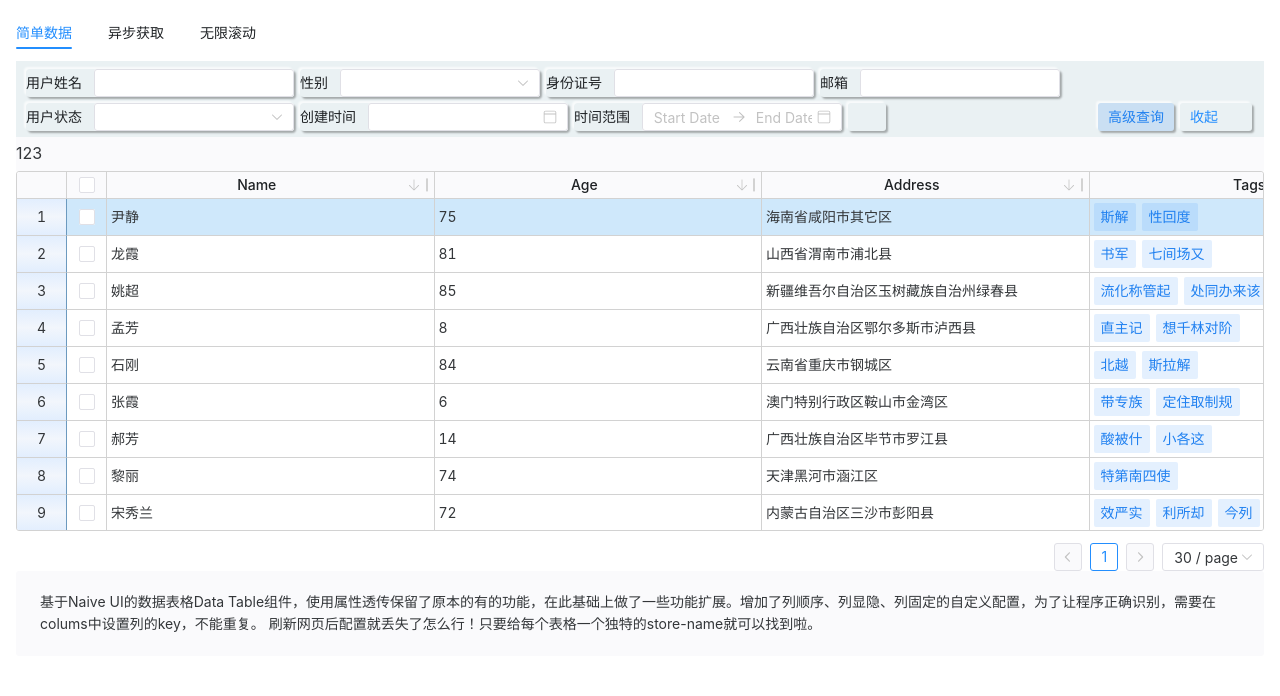
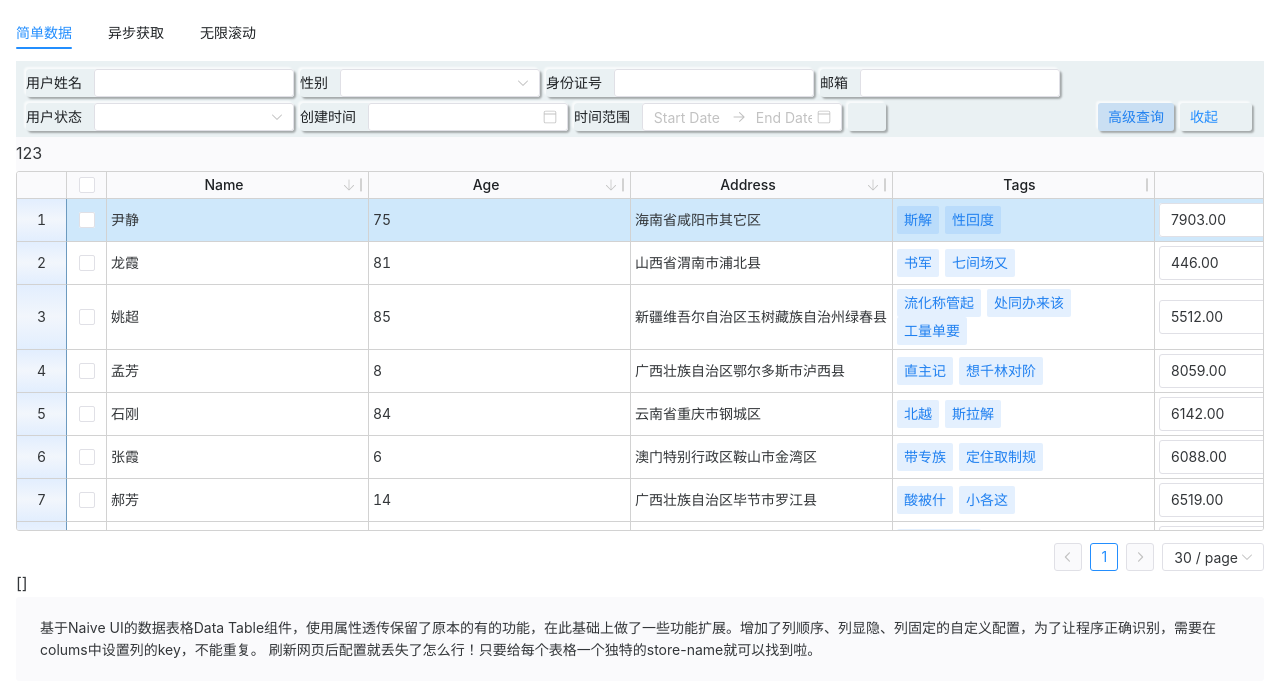
Before and after one commit to YXZT/dx-table, a Vue app: page / in a window 1280 px wide. Shown: the top 696 px of the page. Built offline with nearby package versions, Linux system fonts and the light colour scheme; some icons are missing.

Commit message:
插槽测试

```diff
--- a/v2/components/Example.vue
+++ b/v2/components/Example.vue
@@ -2,10 +2,20 @@
   <div>
     <n-tabs v-model:value="type">
       <n-tab-pane :name="1" tab="简单数据">
-        <table-search :searchData="searchData" :search-columns="searchColumns" :tableRef="table1" :more-search="showMoreSearch"></table-search>
+        <table-search :searchData="searchData" :search-columns="searchColumns" :tableRef="table1"
+          :more-search="showMoreSearch"></table-search>
         <DxTable :columns="columns" :data="data" virtual-scroll storeName="test_table1" flex-height
           :style="{ height: `400px` }" :scroll-x="1400" row-key="key1" v-model:checked-row-keys="checkedRowKeys"
-          v-model:checkedRows="checkedRows" ref="table1"></DxTable>
+          v-model:checkedRows="checkedRows" ref="table1">
+          <template #num="{ row }">
+            <n-input-number
+              :value="row.num"
+              clearable
+              :precision="2"
+            />
+          </template>
+        </DxTable>
+        {{ checkedRows }}
         <n-card embedded :bordered="false">
           基于Naive UI的数据表格Data
           Table组件，使用属性透传保留了原本的有的功能，在此基础上做了一些功能扩展。增加了列顺序、列显隐、列固定的自定义配置，为了让程序正确识别，需要在colums中设置列的key，不能重复。
@@ -21,7 +31,8 @@
       </n-tab-pane>
       <n-tab-pane :name="4" tab="无限滚动">
         <dx-table :columns="columns" virtual-scroll :style="{ height: `400px` }" flex-height :scroll-x="1400"
-          storeName="test_table4" :request="request" needInfinite />
+          storeName="test_table4" :request="request" needInfinite>
+        </dx-table>
         <n-card embedded :bordered="false">
           无限滚动也是常见的需求，添加needInfinite就可以自动监测滚动和发送的请求啦。或许可以把监测的时间提前，这样提前请求，加上去掉load动画，用户体验会更好点。
         </n-card>
@@ -34,7 +45,7 @@
 import { ref, watch } from 'vue';
 import DxTable from "../lib/DxTable.vue";
 import TableSearch from "../lib/TableSearch.vue";
-import { NTabs, NTabPane, NCard } from 'naive-ui'
+import { NTabs, NTabPane, NCard,NInputNumber } from 'naive-ui'
 import {
   simpleColumns,
   simpleData,
@@ -43,7 +54,6 @@ import {
 } from "./request";
 import type { searchFormType } from '@/interface';
 let type = ref(1)
-
 const data = ref<any[]>([])
 const columns = ref()
 const request = ref()
@@ -58,11 +68,19 @@ watch(type, (val) => {
   } else if (val === 3) {
     data.value = []
     request.value = mockRequest
-    columns.value = mockColumns
+    columns.value = [{
+      type: 'selection',
+      fixed: 'left',
+      key: 'selection',
+    }, ...mockColumns]
   } else if (val === 4) {
     data.value = []
     request.value = mockRequest
-    columns.value = mockColumns
+    columns.value = [{
+      type: 'selection',
+      fixed: 'left',
+      key: 'selection',
+    }, ...mockColumns]
   }
 }, {
   immediate: true
@@ -140,7 +158,7 @@ const searchData = ref({
 
 const table1 = ref()
 
-const showMoreSearch = ()=>{
+const showMoreSearch = () => {
   console.log('查看更多');
 }
 </script>
--- a/v2/components/request.ts
+++ b/v2/components/request.ts
@@ -53,6 +53,13 @@ const simpleColumns = [
       return tags
     },
   },
+  {
+    title: '分数',
+    key: 'num',
+    render:()=>{
+      return '123'
+    }
+  }
 ]
 const simpleData = Mock.mock({
   'list|100': [{
@@ -60,7 +67,8 @@ const simpleData = Mock.mock({
     'name': "@cname",
     "age|1-100": 1,
     "address": "@province" + "@city" + "@county",
-    "tags|1-3": ["@ctitle(2,5)"]
+    "tags|1-3": ["@ctitle(2,5)"],
+    "num": "@natural(1,9000)"
   }]
 }
 ).list
--- a/v2/hooks/tableConfig.ts
+++ b/v2/hooks/tableConfig.ts
@@ -2,7 +2,8 @@ import type { ColumnsProps, columnSetting, columnsSetting, paginationType, reque
 import type { DataTableProps } from "naive-ui";
 import { setStore, getStore } from "@/utils/store";
 import { moveElement } from "@/utils/index";
-import { computed, ref, type Ref } from "vue";
+import { computed, ref, useSlots, type Ref } from "vue";
+import type { RowData } from "naive-ui/es/data-table/src/interface";
 interface tablePropType extends /* @vue-ignore */ Omit<DataTableProps, 'columns' | 'rowKey'> {
   columns: ColumnsProps,
   request?: requestFnType,
@@ -20,6 +21,9 @@ type pageChangeType = {
   loadDataFn: Function
 }
 function useTableConfig({ tableProps,loadDataFn }: pageChangeType) {
+  const slots = useSlots()
+  const slotKeys = Object.keys(slots) // 获取表格的插槽
+
   let storageString: string | null
   let tableRowKey: DataTableProps['rowKey']
   const localColums = ref<columnsSetting>([])
@@ -30,6 +34,10 @@ function useTableConfig({ tableProps,loadDataFn }: pageChangeType) {
     ).map(col => {
       const _col: any = { ...col }
       if (_col.fixed === 'none') _col.fixed = undefined
+      //渲染插槽
+      if (slotKeys.includes(_col.key as string)) {
+        _col.render = (row:RowData, index:number) => (slots as any)[_col.key]({ row, index, column: col })
+      }
       return _col
     })
     arr.unshift({
--- a/v2/interface/index.ts
+++ b/v2/interface/index.ts
@@ -27,7 +27,7 @@ export type ColumnProps = Omit<NonNullable<TableColumn>,'sorter'|'sortOrder'|'fi
   fixed?: "left" | "right" | "none",
   order?: number,
   sorter: boolean | Function | 'default',
-  sortOrder: 'descend' | 'ascend' | false
+  sortOrder: 'descend' | 'ascend' | false,
 }
 export type ColumnsProps = Array<ColumnProps>
 export type columnSetting = Omit<NonNullable<TableColumn>,'sorter'|'sortOrder'|'fixed'> & {
```
